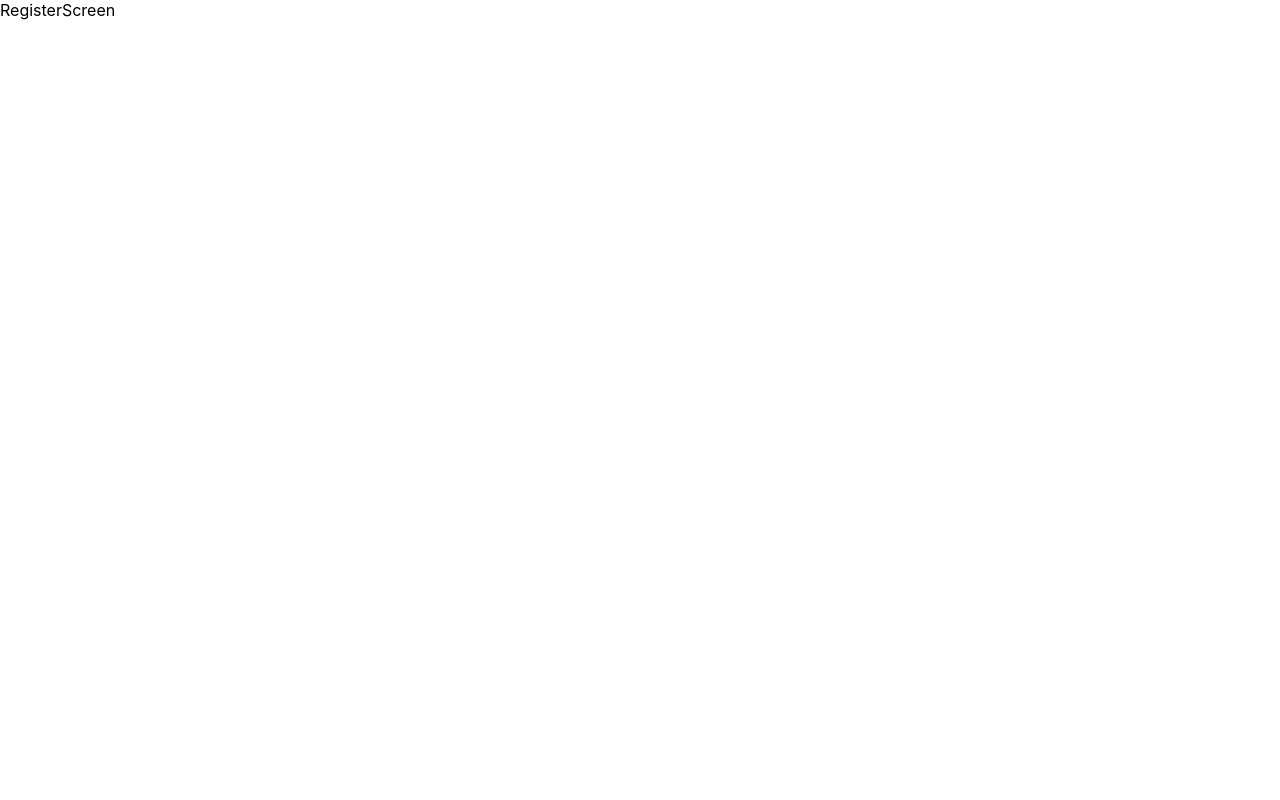
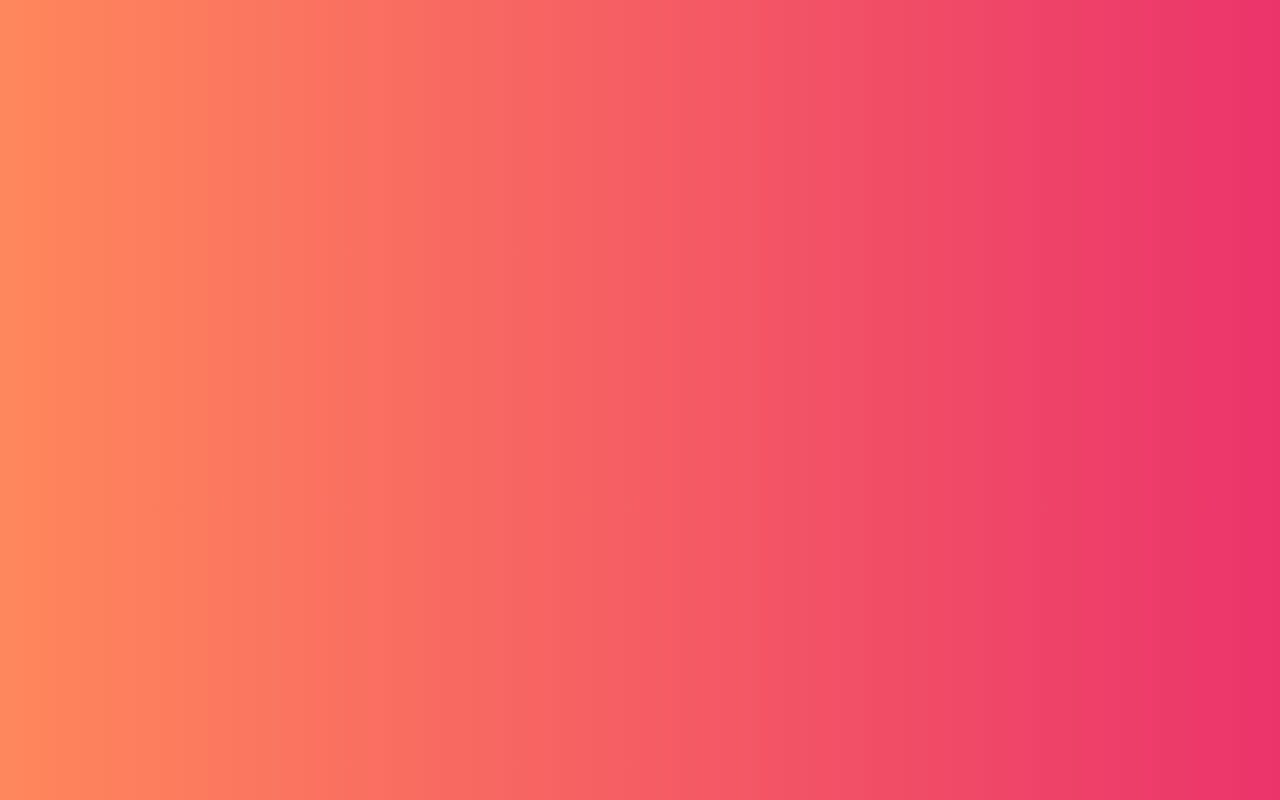
Before and after one commit to Kealen-Pillay/To-Do-List, a React (Create React App) app in the folder client/: page /register in a window 1280 px wide. Built offline with nearby package versions, Linux system fonts and the light colour scheme.

Commit message:
Added base styling for register screen

```diff
--- a/client/src/components/RegisterScreen.tsx
+++ b/client/src/components/RegisterScreen.tsx
@@ -1,7 +1,19 @@
+import { Box } from "@mui/material";
 import React from "react";
 
 const RegisterScreen = () => {
-  return <div>RegisterScreen</div>;
+  return (
+    <Box
+      sx={{
+        background: "linear-gradient(to right, #ff875c, #eb346b)",
+        width: "100vw",
+        height: "100vh",
+        display: "flex",
+        justifyContent: "center",
+        alignItems: "center",
+      }}
+    ></Box>
+  );
 };
 
 export default RegisterScreen;
```
